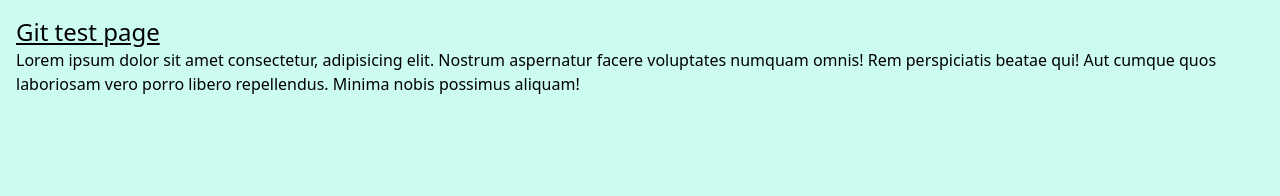
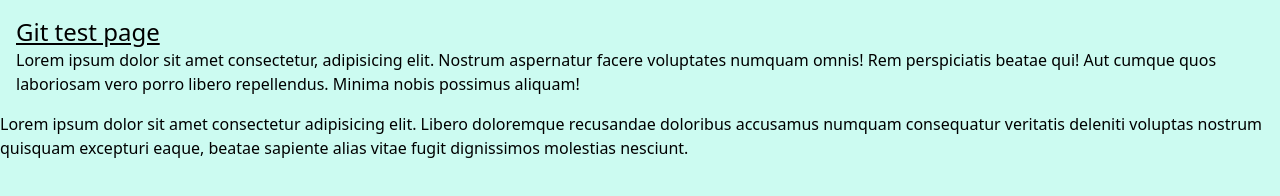
Before and after one commit to nyinyizin-dev/Project, a plain HTML site: page index.html in a window 1280 px wide. Drawn offline with nearby package versions, Linux system fonts and the light colour scheme.

Commit message:
add footer and style.css file

```diff
--- a/index.html
+++ b/index.html
@@ -17,5 +17,11 @@
         possimus aliquam!
       </p>
     </div>
+
+    <footer>
+        <div class="contianer">
+            <p>Lorem ipsum dolor sit amet consectetur adipisicing elit. Libero doloremque recusandae doloribus accusamus numquam consequatur veritatis deleniti voluptas nostrum quisquam excepturi eaque, beatae sapiente alias vitae fugit dignissimos molestias nesciunt.</p>
+        </div>
+    </footer>
   </body>
 </html>
```
Also changed, not shown: style.css (added).
